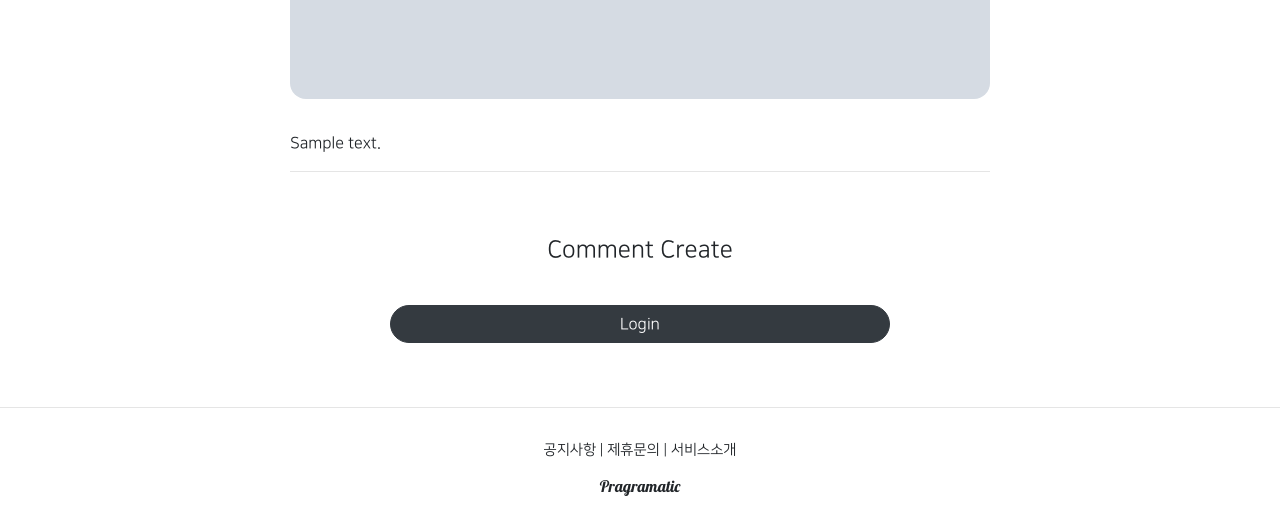
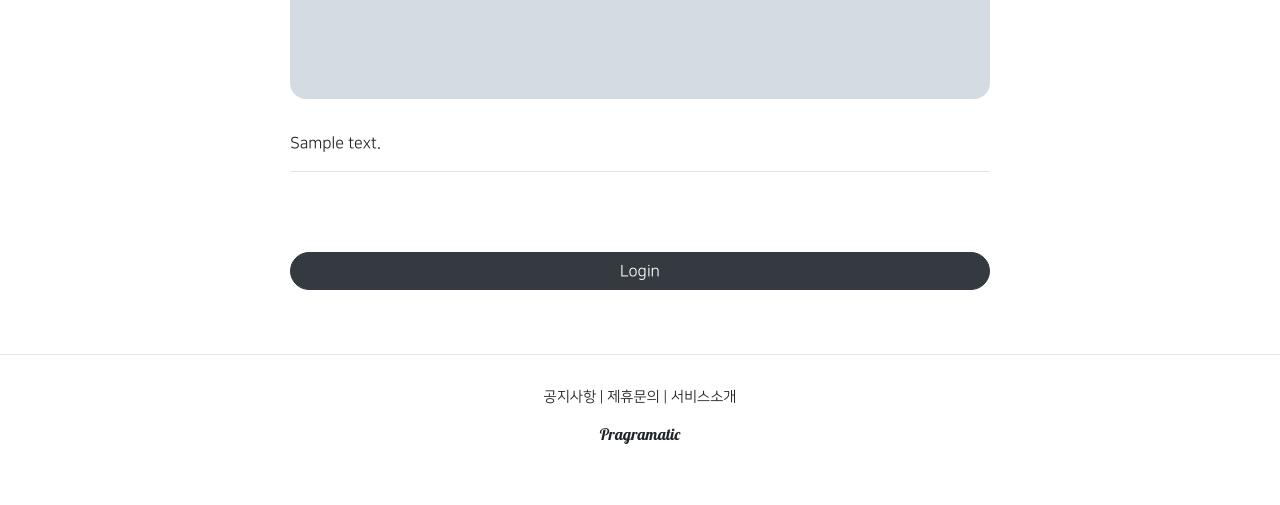
Before and after one commit to sungno/pragmatic, a Django app: page /articles/detail/1 in a window 1280 px wide. Shown: the part 780-1285 px from the top of the page. After the commit the page ends 1224 px from the top, so only its background shows below. Run offline with Django 4.2, Linux system fonts and the light colour scheme; tables that the repository leaves empty hold one stand-in row (values such as "Sample post"); grey boxes marked "Sample" are stand-in pictures; some libraries are stand-ins or nearby versions.

Commit message:
django course 45 commit

```diff
--- a/commentapp/templates/commentapp/create.html
+++ b/commentapp/templates/commentapp/create.html
@@ -2,10 +2,10 @@
 
 {% block content %}
 
-    <div style="text-align: center; max-width: 500px; margin: 4rem auto">
-        <div class="mb-4">
-            <h4>Comment Create</h4>
-        </div>
+    <div style="text-align: center; max-width: 700px; margin: 4rem auto">
+<!--        <div class="mb-4">-->
+<!--            <h4>Comment Create</h4>-->
+<!--        </div>-->
         <!--   account앱에 있는 creat로 라우팅 해라     -->
         <form action="{% url 'commentapp:create' %}" method="post">
             {% csrf_token %}
```
